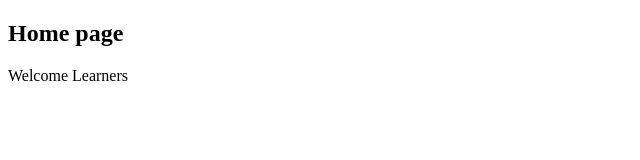
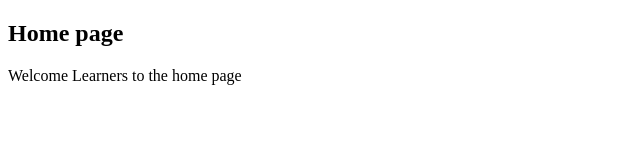
Before and after one commit to Imran660/first-repository, a plain HTML site: page index.html in a window 1280 px wide. Shown: the whole page, without its empty margins (0-640 px from the left). Drawn offline with Linux system fonts and the light colour scheme.

Commit message:
modified index.html content

```diff
--- a/index.html
+++ b/index.html
@@ -5,6 +5,6 @@
   </head>
   <body>
     <h2>Home page</h2>
-    <p>Welcome Learners</p>
+    <p>Welcome Learners to the home page</p>
   </body>
 </html>
```
